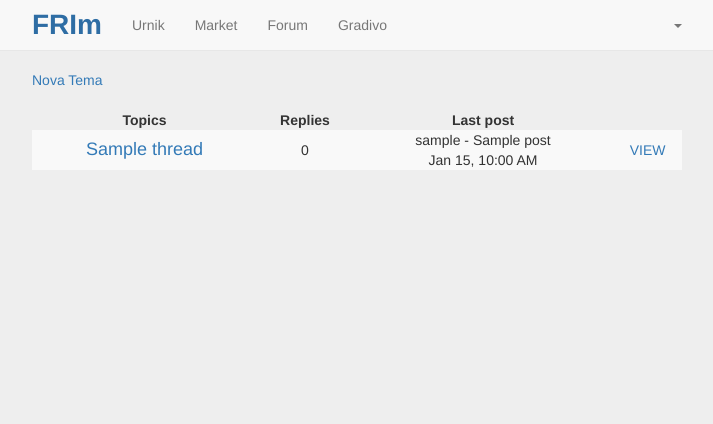
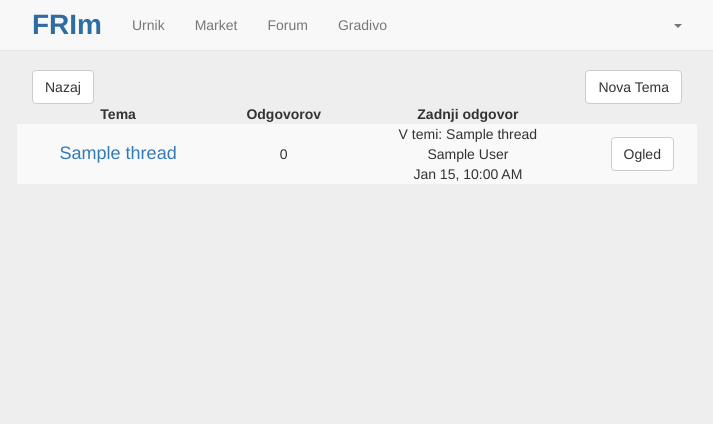
Before and after one commit to marlic1337/FRIm, a Django app: page /forum/subforum/1/ in a window 1280 px wide; the page is wider, and only the part inside the window is pictured. Shown: the top 424 px of that part, without its empty margins (283-996 px from the left). Run offline with Django 3.2, Linux system fonts and the light colour scheme; tables that the repository leaves empty hold one stand-in row (values such as "Sample post"); parts of the project's set-up code (start-up, migrations or seed data) failed here and were passed over; some libraries are stand-ins or nearby versions.

Commit message:
[Forum] Popravljen footer, Povezave nazaj, Izgled

```diff
--- a/forum/models.py
+++ b/forum/models.py
@@ -67,7 +67,7 @@ class Post(models.Model):
         return u"%s - %s - %s " % (self.created_by, self.thread, self.title)
 
     def short(self):
-        return u"%s - %s\n %s " % (self.created_by, self.title, self.time.strftime("%b %d, %I:%M %p"))
+        return u"V temi: %s \n %s %s \n %s " % (self.thread.title, self.created_by.first_name,self.created_by.last_name, self.time.strftime("%b %d, %I:%M %p"))
     short.allow_tags = True
 
     def slika(self):
--- a/forum/views.py
+++ b/forum/views.py
@@ -32,7 +32,7 @@ def forum(request,pk=1):
 
 
 def subforum(request,pk=1):
-    threads = Thread.objects.filter(forum=pk).order_by("time")
+    threads = Thread.objects.filter(forum=pk).order_by("-time")
     threads = make_paginator(request,threads,15)
     return render(request, 'forum/thread_list.html', {"subforum" : threads, "pk" : pk})
 
@@ -45,10 +45,10 @@ def thread(request,pk=1):
 
 def postForm(request,ptype,id=1):
     if ptype == "new_thread":
-        title = "Start new Topic"
+        title = "Nova Tema"
         subject = ""
     elif ptype == "reply":
-        title = "Reply"
+        title = "Odgovor"
         subject = "Re: " + Thread.objects.get(id=id).title
     return render(request, "forum/post.html", {"title" : title , "subject" : subject, "action":reverse(ptype, kwargs={'id':id})})
 
@@ -61,8 +61,6 @@ def new_thread(request,id):
     return HttpResponseRedirect(reverse('subforum',kwargs={'pk':id}))
 
 def reply(request,id):
-    print("Vstavljam vrednosti v tabelo2\n")
-
     p = request.POST
     if p["body"]:
         thread = Thread.objects.get(id=id)
--- a/templates/forum/post.html
+++ b/templates/forum/post.html
@@ -2,8 +2,14 @@
 
 {% block content %}
 
+    <div class="row">
+
+    <a id="new_topic" class="btn btn-default pull-left" href=" {{request.META.HTTP_REFERER}}   "> Nazaj</a>
+
+    </div>
 
     <div class="main">
+
         <div id="reply">
             <div id="rtitle"><h2>{{ title }}</h2></div><br />
 
--- a/templates/forum/thread_list.html
+++ b/templates/forum/thread_list.html
@@ -4,18 +4,22 @@
 {% block content  %}
 
 <!-- Threads -->
-    <a id="new_topic" class="button" href=" {% url 'post' ptype="new_thread" id=pk %}   "> Nova Tema</a>
-    <br />
-    <br />
 
+    <div class="row">
+    <div class="col-sm-12 ">
+            <a id="new_topic" class="btn btn-default pull-left" href=" /forum   "> Nazaj</a>
 
-<div id="list">
-<table border="0" cellpadding="4" width="100%" class="forum table-striped">
+    <a id="new_topic" class="btn btn-default pull-right" href=" {% url 'post' ptype="new_thread" id=pk %}   "> Nova Tema</a>
+    </div>
+    </div>
+
+<div class="row">
+<table border="0" cellpadding="4" width="100%" class="table-striped">
 <thead>
     <tr>
-       <th class="cell-stat text-center hidden-xs hidden-sm">Topics</th>
-       <th class="cell-stat text-center hidden-xs hidden-sm">Replies</th>
-       <th class="cell-stat text-center hidden-xs hidden-sm">Last post</th>
+       <th class="cell-stat text-center hidden-xs hidden-sm">Tema</th>
+       <th class="cell-stat text-center hidden-xs hidden-sm">Odgovorov</th>
+       <th class="cell-stat text-center hidden-xs hidden-sm">Zadnji odgovor</th>
        <th></th>
     </tr>
 </thead>
@@ -37,7 +41,7 @@
 
              <td class="text-center hidden-xs hidden-sm {% if forloop.last %}last{% endif %} ">
 
-                 <a class="button" href="{% url 'subforum' thread.id %}">VIEW</a>
+                 <a class="btn btn-default" href="{% url 'thread' thread.id %}">Ogled</a>
 
              </td>
 
@@ -45,25 +49,34 @@
 
     {% endfor %}
 </tbody>
+    </table>
+
 </div>
 
-    <!--Page Links- -->
+
+            <!--Page Links- -->
 
     {% if subforum.object_list and subforum.paginator.num_pages > 1 %}
+        <div class="row">
+        <div class="col-sm-6 col-sm-offset-4">
     <div class="pagination">
     <span class="step-links">
         {% if subforum.has_previous %}
-        <a href="?page={{ subforum.previous_page_number }}">Previous</a>
+        <a href="?page={{ subforum.previous_page_number }}" class="btn btn-default">Prejšnja Stran</a>
         {% endif %}
+
     <span class="current">
-        Page {{ subforum.number }} of {{ subforum.paginator.num_pages }}
+        Stran {{ subforum.number }} od {{ subforum.paginator.num_pages }}
     </span>
 
     {% if subforum.has_next %}
-        <a href="?page={{ subforum.next_page_number }}">Previous</a>
+        <a href="?page={{ subforum.next_page_number }}" class="btn btn-default">Naslednja Stran</a>
     {% endif %}
     </span>
+
     </div>
+        </div>
+        </div>
     {% endif %}
 
 
```
Also changed, not shown: templates/forum/forums.html (+4 -3 lines), templates/forum/post_list.html (+14 -40 lines).
